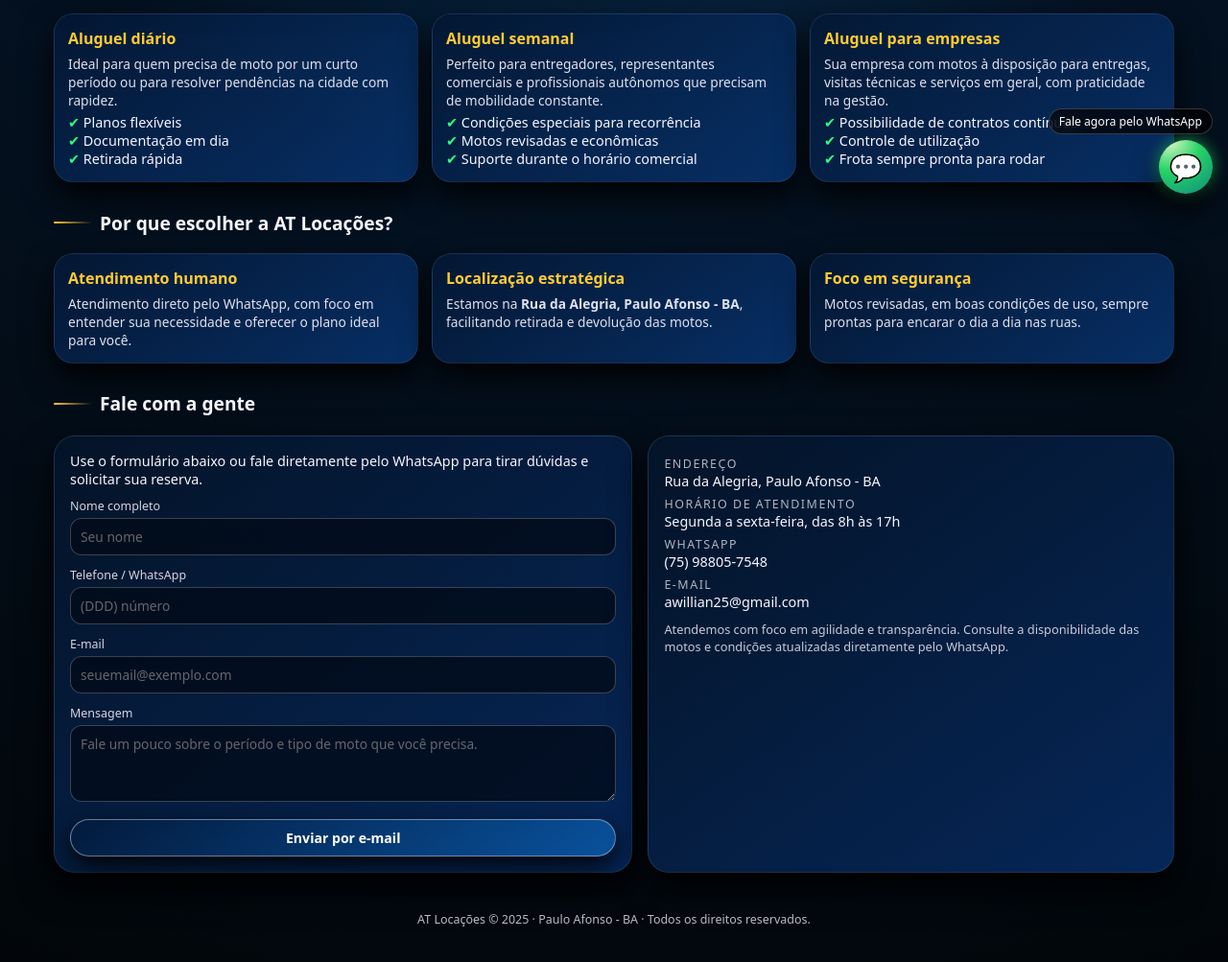
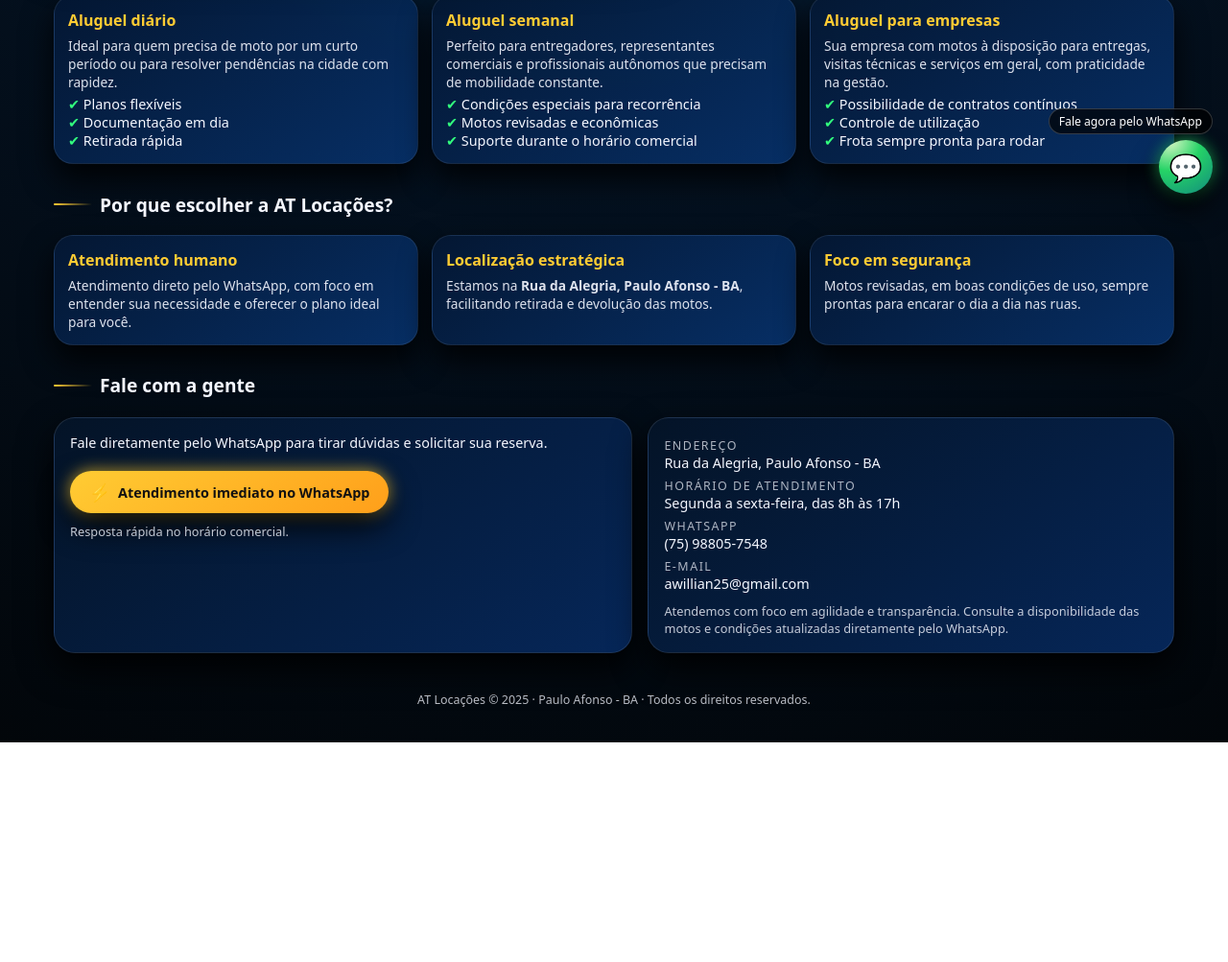
Before and after one commit to ATLOCACOES/atlocacoes, a plain HTML site: page index.html in a window 1280 px wide. Shown: the part 580-1583 px from the top of the page at 96% size. After the commit the page ends 1354 px from the top, so only its background shows below. Drawn offline with Linux system fonts and the light colour scheme.

Commit message:
Add files via upload
atualizado 20.11.2025 as 02h24

```diff
--- a/index.html
+++ b/index.html
@@ -3,6 +3,7 @@
 <head>
   <meta charset="UTF-8" />
   <title>AT Locações - Aluguel de Motos</title>
+  <link rel="icon" href="favicon.ico" type="image/x-icon" />
   <meta name="viewport" content="width=device-width, initial-scale=1.0" />
   <meta name="description" content="AT Locações - Aluguel de motos em Paulo Afonso - BA, segunda a sexta das 8h às 17h. Rua da Alegria.">
   <style>
@@ -54,25 +55,6 @@
       display: flex;
       align-items: center;
       gap: 12px;
-    }
-
-    .logo-3d {
-      width: 64px;
-      height: 64px;
-      border-radius: 20px;
-      background: linear-gradient(145deg, #0e67b5, #37a0ff);
-      box-shadow:
-        0 12px 24px rgba(0, 0, 0, 0.6),
-        inset 0 0 16px rgba(255, 255, 255, 0.16);
-      display: flex;
-      align-items: center;
-      justify-content: center;
-      transform: perspective(600px) rotateX(6deg) rotateY(-10deg);
-    }
-
-    .logo-3d img {
-      max-width: 85%;
-      max-height: 85%;
     }
 
     .brand-text h1 {
@@ -444,57 +426,6 @@
       font-size: 0.9rem;
     }
 
-    .contact-box form {
-      display: grid;
-      gap: 10px;
-    }
-
-    label {
-      font-size: 0.78rem;
-      opacity: 0.85;
-    }
-
-    input, textarea {
-      width: 100%;
-      margin-top: 4px;
-      padding: 9px 10px;
-      border-radius: 12px;
-      border: 1px solid rgba(255, 255, 255, 0.26);
-      background: rgba(2, 10, 24, 0.9);
-      color: #fff;
-      font-size: 0.86rem;
-      outline: none;
-    }
-
-    input:focus, textarea:focus {
-      border-color: #ffcc33;
-      box-shadow: 0 0 0 1px rgba(255, 204, 51, 0.5);
-    }
-
-    textarea {
-      resize: vertical;
-      min-height: 80px;
-    }
-
-    .btn-secondary {
-      margin-top: 4px;
-      padding: 9px 18px;
-      border-radius: 999px;
-      border: 1px solid rgba(255, 255, 255, 0.4);
-      background: linear-gradient(145deg, rgba(3, 26, 60, 0.96), rgba(9, 84, 160, 0.96));
-      color: #fff;
-      cursor: pointer;
-      font-size: 0.88rem;
-      font-weight: 600;
-      box-shadow: 0 10px 26px rgba(0, 0, 0, 0.9);
-      transition: transform 0.18s ease, box-shadow 0.18s ease;
-    }
-
-    .btn-secondary:hover {
-      transform: translateY(-1px);
-      box-shadow: 0 14px 32px rgba(0, 0, 0, 1);
-    }
-
     .info-list {
       list-style: none;
       margin-top: 4px;
@@ -624,10 +555,7 @@
   <div class="page">
     <header>
       <div class="logo-area">
-        <div class="logo-3d">
-          <!-- Troque o src abaixo pelo nome/ caminho da sua logo -->
-          <img src="logo-at-locacoes.png" alt="AT Locações Logo">
-        </div>
+
         <div class="brand-text">
           <h1>AT LOCAÇÕES</h1>
           <p>Aluguel de motos em Paulo Afonso - BA</p>
@@ -686,7 +614,7 @@
                 <div class="card-title">Moto diária ou semanal</div>
 
                 <div class="card-badge-row">
-                  <div class="badge">Capacete incluso</div>
+                  <div class="badge"></div>
                   <div class="badge">Moto revisada</div>
                   <div class="badge badge-yellow">Sem burocracia</div>
                 </div>
@@ -800,37 +728,20 @@
         <div class="contact-wrapper">
           <div class="contact-box">
             <p style="margin-bottom:8px;">
-              Use o formulário abaixo ou fale diretamente pelo WhatsApp para tirar
-              dúvidas e solicitar sua reserva.
+              Fale diretamente pelo WhatsApp para tirar dúvidas e solicitar sua reserva.
             </p>
 
-            <!-- Formulário simples (você pode integrar com Formspree, por exemplo) -->
-            <form>
-              <div>
-                <label>Nome completo
-                  <input type="text" placeholder="Seu nome" required>
-                </label>
-              </div>
-              <div>
-                <label>Telefone / WhatsApp
-                  <input type="tel" placeholder="(DDD) número" required>
-                </label>
-              </div>
-              <div>
-                <label>E-mail
-                  <input type="email" placeholder="seuemail@exemplo.com">
-                </label>
-              </div>
-              <div>
-                <label>Mensagem
-                  <textarea placeholder="Fale um pouco sobre o período e tipo de moto que você precisa."></textarea>
-                </label>
-              </div>
-              <button type="button" class="btn-secondary"
-                onclick="window.open('mailto:awillian25@gmail.com')">
-                Enviar por e-mail
-              </button>
-            </form>
+            <a class="btn-primary"
+               style="margin-top:12px; display:inline-flex; text-align:center;"
+               href="https://wa.me/5575988057548?text=Ol%C3%A1%20AT%20Loca%C3%A7%C3%B5es!%20Quero%20informações%20sobre%20aluguel%20de%20moto."
+               target="_blank" rel="noopener noreferrer">
+              <span class="icon">⚡</span>
+              <span>Atendimento imediato no WhatsApp</span>
+            </a>
+
+            <p style="margin-top:10px; font-size:0.8rem; opacity:0.8;">
+              Resposta rápida no horário comercial.
+            </p>
           </div>
 
           <div class="info-box">
```
